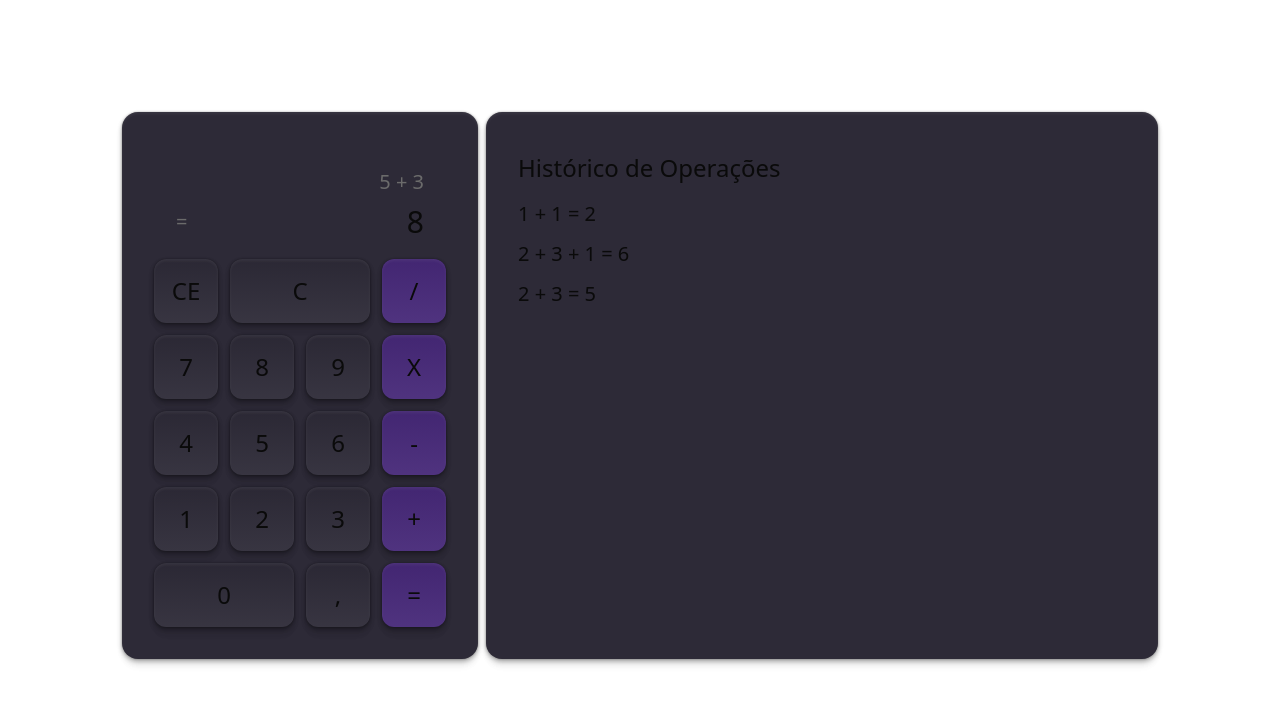
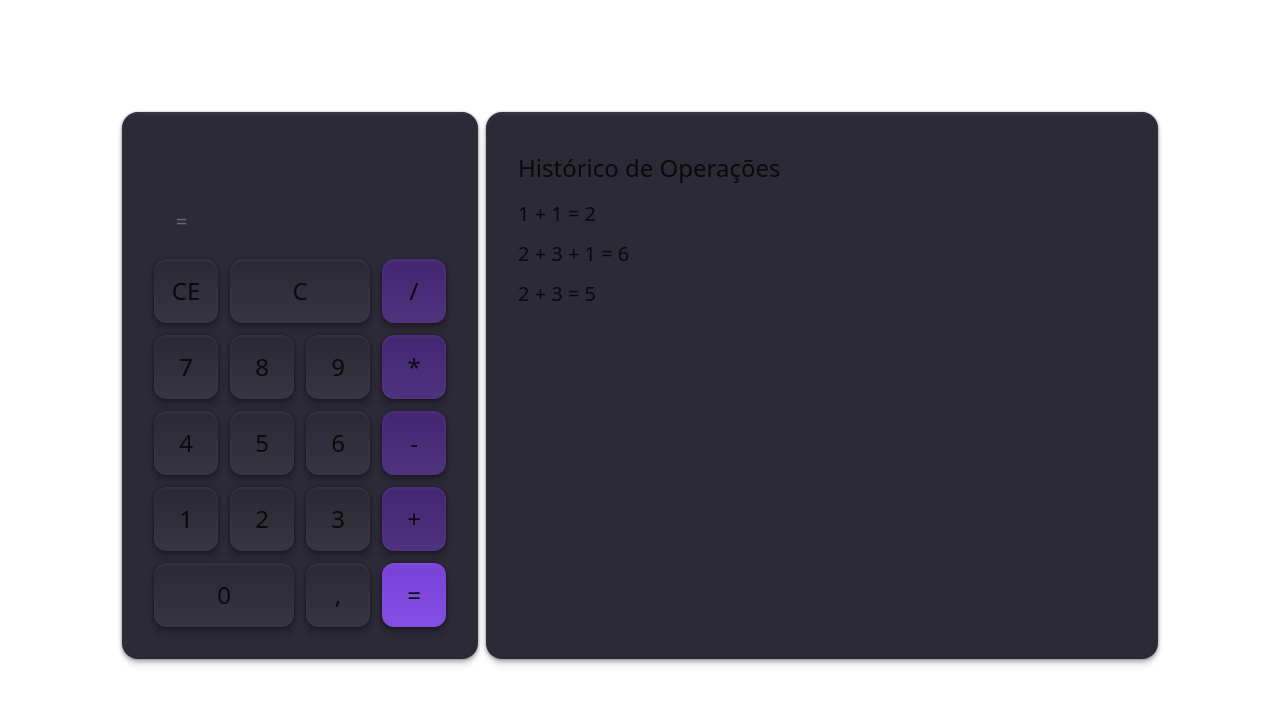
Before and after one commit to leobrizolladev/leobrizolladev-website, a Next.js app: page /calculator in a window 1280 px wide. Shown: the top 704 px of the page. Built offline with nearby package versions, Linux system fonts and the light colour scheme.

Commit message:
feat(component): enchance calculator functionality and update display logic

```diff
--- a/src/app/calculator/page.tsx
+++ b/src/app/calculator/page.tsx
@@ -1,59 +1,113 @@
+'use client';
+
 import Button from '@/components/button';
 import CalculatorDisplay from '@/components/calculator-display';
 import Card from '@/components/card';
 import OperationHistory from '@/components/operation-history';
+import { useState } from 'react';
+
+const buttons = [
+  [
+    { input: 'CE' },
+    { input: 'C', className: 'flex-1 h-16' },
+    { input: '/', variant: 'primary' },
+  ],
+  [
+    { input: '7' },
+    { input: '8' },
+    { input: '9' },
+    { input: '*', variant: 'primary' },
+  ],
+  [
+    { input: '4' },
+    { input: '5' },
+    { input: '6' },
+    { input: '-', variant: 'primary' },
+  ],
+  [
+    { input: '1' },
+    { input: '2' },
+    { input: '3' },
+    { input: '+', variant: 'primary' },
+  ],
+  [
+    { input: '0', className: 'flex-1 h-16' },
+    { input: ',' },
+    { input: '=', className: 'w-16 h-16 bg-[#7F45E2]' },
+  ],
+];
 
 export function Calculator() {
+  const [operation, setOperation] = useState<string>('');
+  const [result, setResult] = useState<string>('');
+
+  const handleInputClick = (input: string) => {
+    if (input === 'C') {
+      setOperation('');
+      setResult('');
+      return;
+    }
+
+    if (input === 'CE') {
+      setOperation(operation.slice(0, -1).trim());
+      setResult('');
+      return;
+    }
+
+    if (input === '=') {
+      // Safe evaluation of basic math expressions
+      try {
+        const sanitized = operation
+          .replace(/,/g, '.')
+          .replace(/[^-()\d/*+.]/g, '');
+
+        const operationResult = Function(
+          `"use strict";return (${sanitized})`
+        )();
+        const parsedResult = operationResult.toString()?.replace(/\./g, ',');
+        setResult(parsedResult);
+      } catch {
+        setResult('Erro');
+      }
+      return;
+    }
+
+    if (result) {
+      setOperation(Number.isNaN(Number(input)) ? `${result}${input}` : input);
+      setResult('');
+      return;
+    }
+
+    if (input === ',' && !operation.endsWith(',')) {
+      setOperation(`${operation},`);
+      return;
+    }
+
+    setOperation(`${operation}${input}`);
+  };
+
   return (
     <div className="flex flex-col sm:flex-row items-center sm:items-stretch gap-2 justify-center py-28 px-4 sm:px-10">
       <Card
         className={`flex flex-col gap-[1.165rem] w-[22.25rem] pt-14 px-8 pb-8`}
       >
-        <CalculatorDisplay operator="5 + 3" result="8" />
+        <CalculatorDisplay operation={operation} result={result} />
 
         <div className={`flex flex-col gap-3`}>
-          <div className={`flex gap-3`}>
-            <Button className="w-16 h-16">CE</Button>
-            <Button className="flex-1 h-16">C</Button>
-            <Button className="w-16 h-16" variant="primary">
-              /
-            </Button>
-          </div>
-
-          <div className={`flex gap-3`}>
-            <Button className="w-16 h-16">7</Button>
-            <Button className="w-16 h-16">8</Button>
-            <Button className="w-16 h-16">9</Button>
-            <Button className="w-16 h-16" variant="primary">
-              X
-            </Button>
-          </div>
-
-          <div className={`flex gap-3`}>
-            <Button className="w-16 h-16">4</Button>
-            <Button className="w-16 h-16">5</Button>
-            <Button className="w-16 h-16">6</Button>
-            <Button className="w-16 h-16" variant="primary">
-              -
-            </Button>
-          </div>
-
-          <div className={`flex gap-3`}>
-            <Button className="w-16 h-16">1</Button>
-            <Button className="w-16 h-16">2</Button>
-            <Button className="w-16 h-16">3</Button>
-            <Button className="w-16 h-16" variant="primary">
-              +
-            </Button>
-          </div>
-
-          <div className={`flex gap-3`}>
-            <Button className="flex-1 h-16">0</Button>
-            <Button className="w-16 h-16">,</Button>
-            <Button className="w-16 h-16" variant="primary">
-              =
-            </Button>
-          </div>
+          {buttons.map((row, rowIndex) => (
+            <div key={`row-${rowIndex}-${row.length}`} className={`flex gap-3`}>
+              {row.map((button) => (
+                <Button
+                  key={button.input}
+                  className={`${button.className || 'w-16 h-16'}`}
+                  variant={button.variant === 'primary' ? 'primary' : 'default'}
+                  onClick={() => handleInputClick(button.input)}
+                >
+                  {button.input}
+                </Button>
+              ))}
+            </div>
+          ))}
         </div>
       </Card>
       <OperationHistory />
--- a/src/components/button/index.tsx
+++ b/src/components/button/index.tsx
@@ -1,4 +1,4 @@
-import React from 'react';
+import type React from 'react';
 import Text from '../text';
 
 interface ButtonPropsBase
--- a/src/components/calculator-display/index.tsx
+++ b/src/components/calculator-display/index.tsx
@@ -1,14 +1,14 @@
 import Text from '../text';
 
 interface CalculatorDisplayBase {
-  operator: string;
+  operation: string;
   result: string;
 }
 
 type CalculatorDisplayProps = Readonly<CalculatorDisplayBase>;
 
 export default function CalculatorDisplay({
-  operator,
+  operation,
   result,
 }: CalculatorDisplayProps) {
   return (
@@ -19,17 +19,17 @@ export default function CalculatorDisplay({
       <Text
         as="div"
         variant="muted"
-        className={`flex items-center justify-end`}
+        className={`flex items-center justify-end h-7`}
         data-testid="calculator-operator"
       >
-        {operator}
+        {result && operation}
       </Text>
-      <div className={`flex items-center justify-between`}>
+      <div className={`flex items-center justify-between h-9`}>
         <Text variant="muted" data-testid="calculator-equals">
           =
         </Text>
         <Text variant="blast" data-testid="calculator-result">
-          {result}
+          {result || operation}
         </Text>
       </div>
     </div>
```
Also changed, not shown: 1 other file (tests, documents, lock files or other folders).
